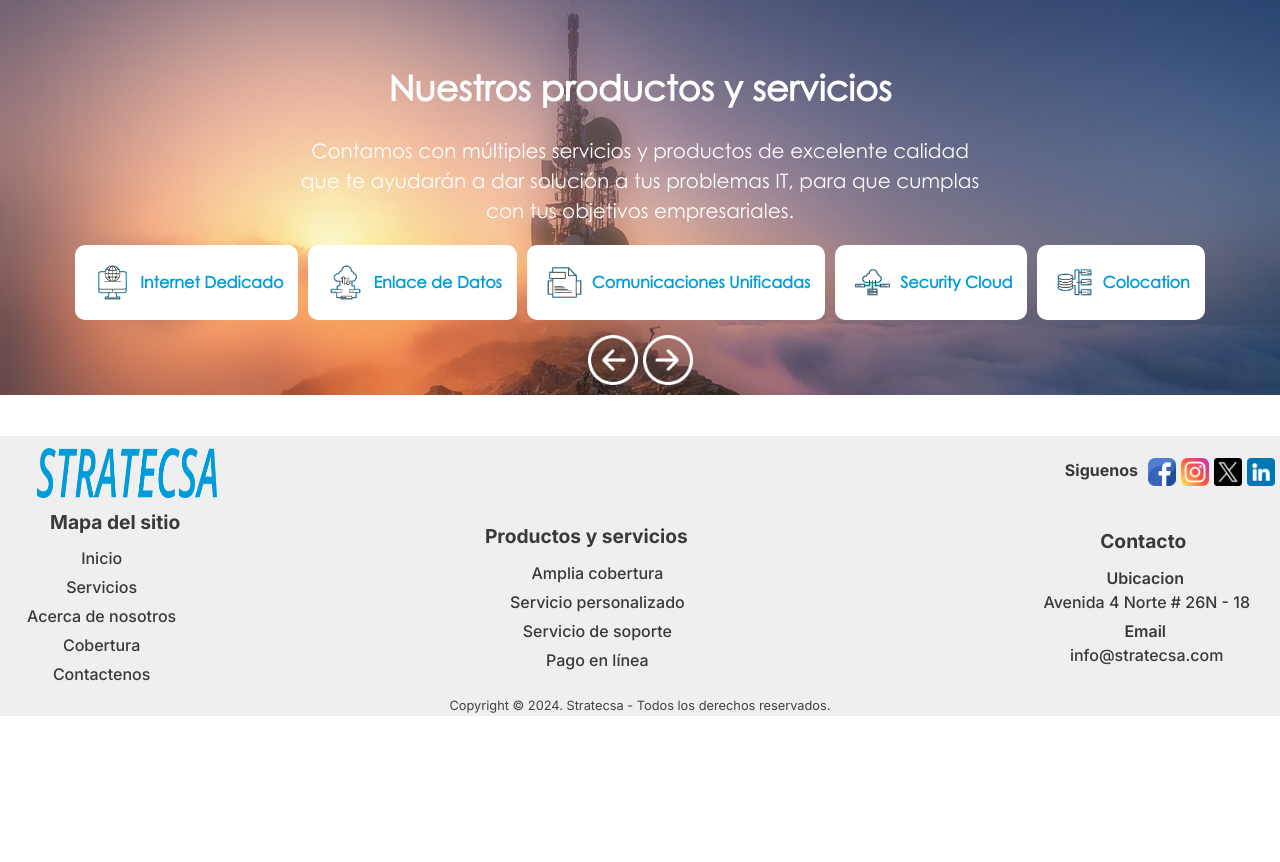
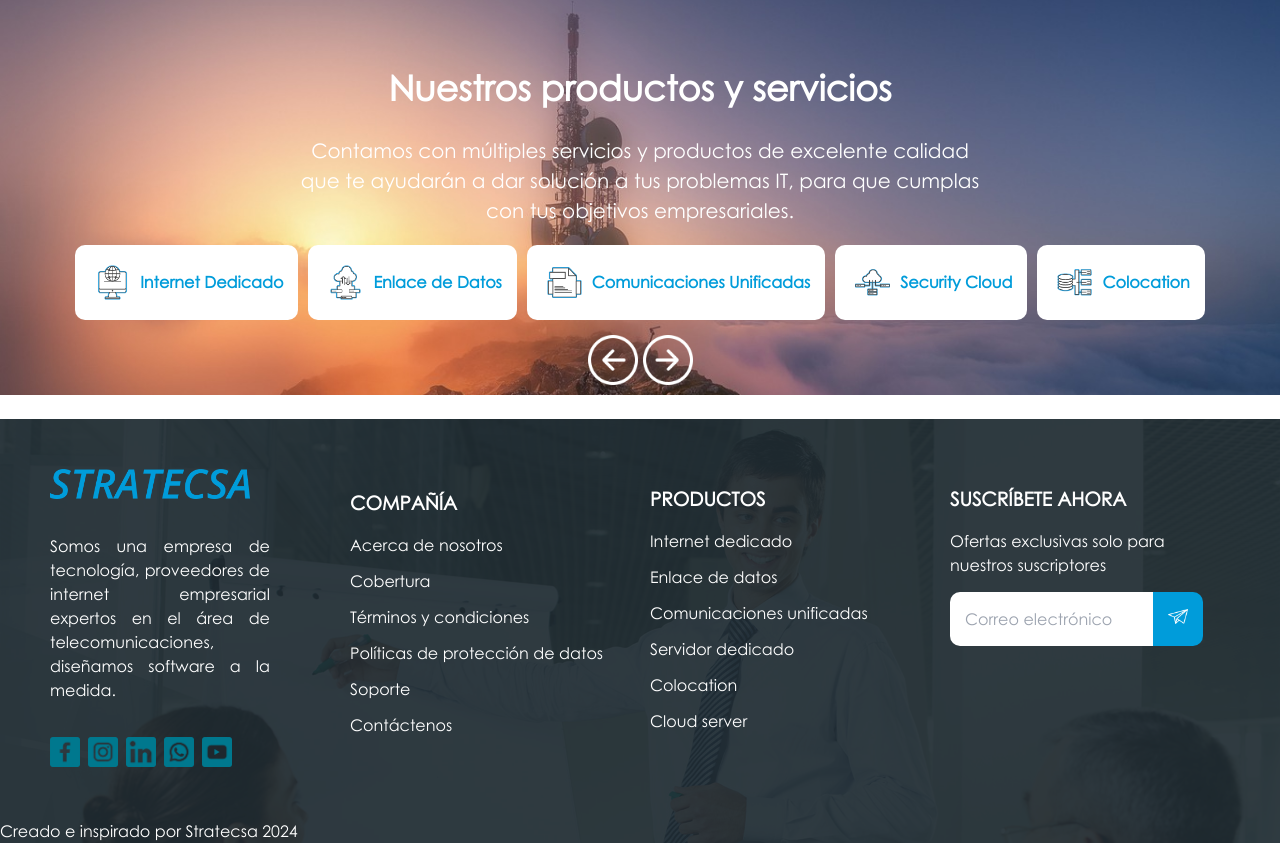
Before and after one commit to AndreaNavas18/stratecsa, a Next.js app: page /home in a window 1280 px wide. Shown: the part 1331-2193 px from the top of the page. Before the commit the page ends 2066 px from the top, so only its background shows below. Built offline with nearby package versions, Linux system fonts and the light colour scheme.

Commit message:
1cc070224

```diff
--- a/src/app/components/footer/footer1.jsx
+++ b/src/app/components/footer/footer1.jsx
@@ -0,0 +1,136 @@
+import Styles from './footer1.module.css';
+
+function Footer1() {
+
+    const backFooter = {
+        backgroundImage: `url(/new/img7.jpg)`,
+        backgroundSize: 'cover',
+        backgroundPosition: 'top',
+        height: '100%',
+        width: '100%',
+      };
+
+
+    return(
+        <div>
+            <footer className={`${Styles.footer1}`} style={backFooter}>
+                <div className={Styles.seccion1}>
+                    <div className={Styles.div1F1}>
+                        <a href="/home">
+                            <img className={Styles.logoF1} src="/img/logofinal.png"/>
+                        </a>
+
+                        <p className={Styles.parrafoF1}>Somos una empresa de tecnología, proveedores de
+                        internet empresarial expertos en el área de telecomunicaciones,
+                        diseñamos software a la medida.</p>
+
+
+                        <div className={Styles.divRedesF1}>
+                            <a className={Styles.cRedesF1} href="https://www.facebook.com/">
+                                <img
+                                    className={Styles.iconSocialF1}
+                                    src="/logos/straface.png"/>
+                            </a>
+                            <a className={Styles.cRedesF1} href="https://www.instagram.com/">
+                                <img
+                                    className={Styles.iconSocialF1}
+                                    src="/logos/strains.png"/>
+                            </a>
+                            <a className={Styles.cRedesF1} href="https://www.linkedin.com/">
+                                <img
+                                    className={Styles.iconSocialF1}
+                                    src="/logos/stralink.png"/>
+                            </a>
+                            <a className={Styles.cRedesF1} href="https://www.whatsapp.com/">
+                                <img
+                                    className={Styles.iconSocialF1}
+                                    src="/logos/strawhats.png"/>
+                            </a>
+                            <a className={Styles.cRedesF1} href="https://www.youtube.com/">
+                                <img
+                                    className={Styles.iconSocialF1}
+                                    src="/logos/strayou.png"/>
+                            </a>
+                        </div>
+
+                    </div>
+
+                    <div className={Styles.compF1}>
+                        <h2 className={Styles.titleMapaF1}>COMPAÑÍA</h2>
+                        <nav>
+                            <ul className={Styles.ulNavF1}>
+                                <li className={Styles.liNavF1}>
+                                    <a href="/nosotros">Acerca de nosotros</a>
+                                </li>
+                                <li className={Styles.liNavF1}>
+                                    <a href="/cobertura">Cobertura</a>
+                                </li>
+                                <li className={Styles.liNavF1}>
+                                    <a href="/#">Términos y condiciones</a>
+                                </li>
+                                <li className={Styles.liNavF1}>
+                                    <a href="/#">Políticas de protección de datos</a>
+                                </li>
+                                <li className={Styles.liNavF1}>
+                                    <a href="/#">Soporte</a>
+                                </li>
+                                <li className={Styles.liNavF1}>
+                                    <a href="/contact">Contáctenos</a>
+                                </li>
+                            </ul>
+                        </nav>
+
+                    </div>
+
+                    <div className={Styles.prodF1}>
+                        <h2 className={Styles.titleMapaF1}>PRODUCTOS</h2>
+                        <nav>
+                            <ul className={Styles.ulNavF1}>
+                                <li className={Styles.liNavF1}>
+                                    <a href="/servicios">Internet dedicado</a>
+                                </li>
+                                <li className={Styles.liNavF1}>
+                                    <a href="/#">Enlace de datos</a>
+                                </li>
+                                <li className={Styles.liNavF1}>
+                                    <a href="/#">Comunicaciones unificadas</a>
+                                </li>
+                                <li className={Styles.liNavF1}>
+                                    <a href="/#">Servidor dedicado</a>
+                                </li>
+                                <li className={Styles.liNavF1}>
+                                    <a href="/#">Colocation</a>
+                                </li>
+                                <li className={Styles.liNavF1}>
+                                    <a href="/#">Cloud server</a>
+                                </li>
+                            </ul>
+                        </nav>
+                    </div>
+
+                    <div className={Styles.susF1}>
+                        <h2 className={Styles.titleSusF1}>SUSCRÍBETE AHORA</h2>
+                        <p className={Styles.parrafoSusF1}>Ofertas exclusivas solo para nuestros suscriptores</p>
+                        <div className={Styles.divCorreo}>
+                            <input className={Styles.inputF1} type="text" placeholder="Correo electrónico"/>
+                            <button className={Styles.btnCorreo}>
+                                <a href="/#">
+                                    <img className={Styles.avionF1} src="/new/avion.png"/>
+                                </a>
+                            </button>
+                        </div>
+                    </div>
+
+                </div>
+                <div className={Styles.seccion2}>
+                    <div className={Styles.divCopyF1}>
+                        <h2 className={Styles.copyF1}>Creado e inspirado por Stratecsa 2024</h2>
+                    </div>
+                </div>
+            </footer>
+        </div>
+    );
+
+}
+
+export default Footer1;
--- a/src/app/components/footer/footer1.module.css
+++ b/src/app/components/footer/footer1.module.css
@@ -0,0 +1,131 @@
+@font-face {
+    font-family: 'Century Gothic';
+    src: url('../../../../public/fonts/CenturyGothic.ttf') format('truetype');
+    /* Asegúrate de que la ruta sea correcta desde tu archivo CSS */
+}
+
+@media (min-width: 768px) {
+    .footer1 {
+        display: flex;
+        flex-direction: column;
+        font-family: 'Century Gothic', sans-serif;
+        color: white;
+
+    }
+
+    .seccion1 {
+        background-color: rgba(32, 44, 50, 0.925);
+        display: flex;
+        flex-direction: row;
+        padding: 50px;
+        gap: 20px;
+        height: 400px;
+    }
+
+    .div1F1 {
+        display: flex;
+        flex-direction: column;
+        width: 25%;
+        gap: 35px;
+    }
+
+    .logoF1 {
+        width: 200px;
+        height: auto;
+    }
+
+    .parrafoF1 {
+        font-size: 16px;
+        text-align: justify;
+        margin-right: 60px;
+    }
+
+    .divRedesF1 {
+        display: flex;
+        flex-direction: row;
+        gap: 8px;
+    }
+
+    .iconSocialF1 {
+        width: 30px;
+        height: auto;
+    }
+
+    .compF1 {
+        display: flex;
+        flex-direction: column;
+        width: 25%;
+        gap: 15px;
+        margin-top: 20px;
+    }
+
+    .titleMapaF1 {
+        font-size: 19px;
+        font-weight: 600;
+    }
+
+    .ulNavF1 {
+        display: flex;
+        flex-direction: column;
+        gap: 12px;
+        font-size: 16px;
+    }
+
+    .prodF1 {
+        display: flex;
+        flex-direction: column;
+        width: 25%;
+        gap: 15px;
+        margin-top: 16px;
+    }
+
+    .susF1 {
+        display: flex;
+        flex-direction: column;
+        width: 25%;
+        gap: 15px;
+        margin-top: 16px;
+    }
+
+    .titleSusF1 {
+        font-size: 19px;
+        font-weight: 600;
+    }
+
+    .parrafoSusF1 {
+        font-size: 16px;
+
+    }
+
+    .divCorreo {
+        display: flex;
+        flex-direction: row;
+
+    }
+
+    .inputF1 {
+        background-color: white;
+        padding: 15px;
+        border-radius: 10px 0px 0px 10px;
+
+    }
+
+    .btnCorreo {
+        background-color: #009cda;
+        padding: 15px;
+        border-radius: 0px 10px 10px 0px;
+
+    }
+
+    .avionF1 {
+        width: 20px;
+        height: auto;
+    }
+
+    .seccion2 {
+        background-color: rgba(32, 44, 50, 0.925);
+        display: flex;
+        flex-direction: row;
+    }
+
+}
--- a/src/app/layout.js
+++ b/src/app/layout.js
@@ -2,7 +2,7 @@ import { Inter } from "next/font/google";
 import "./globals.css";
 import Header from '../app/components/header/header'
 import Header2 from './components/header2/header2'
-import Footer from './components/footer/footer'
+import Footer1 from './components/footer/footer1'
 
 const inter = Inter({ subsets: ["latin"] });
 
@@ -19,7 +19,7 @@ export default function RootLayout({ children }) {
         <Header2/>
           {children}
           &nbsp;
-        <Footer/>
+        <Footer1/>
       </body>
     </html>
   );
```
Also changed, not shown: public/new/avion.png (added), src/app/components/footer/footer.module.css (line endings or trailing spaces).
